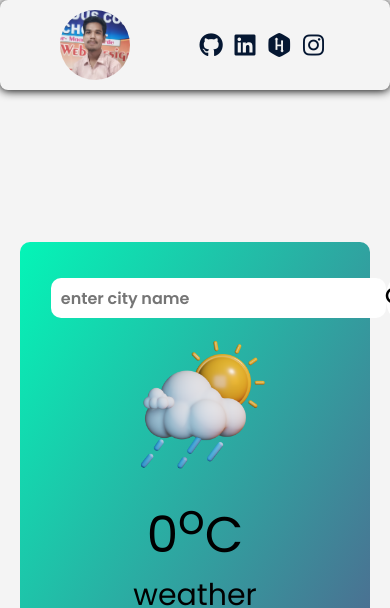
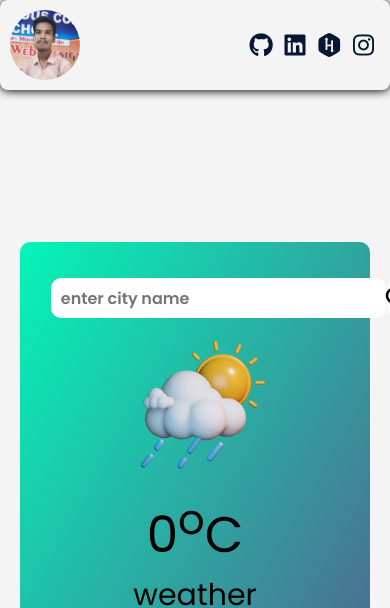
Before and after one commit to KaranGhorse/weatherapp, a plain HTML site: page index.html in a window 390 px wide. Shown: the top 608 px of the page. Drawn offline with Linux system fonts and the light colour scheme.

Commit message:
Update style.css
header padding adjust

```diff
--- a/style.css
+++ b/style.css
@@ -162,4 +162,7 @@ nav a:hover{
     nav{
         width: 35vw;
       }
+    header{
+        padding: 0 10px;
+    }
 }
```
